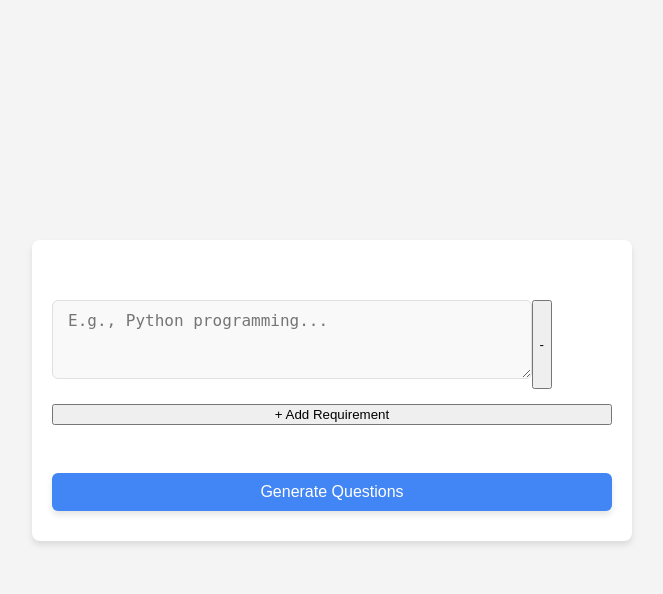
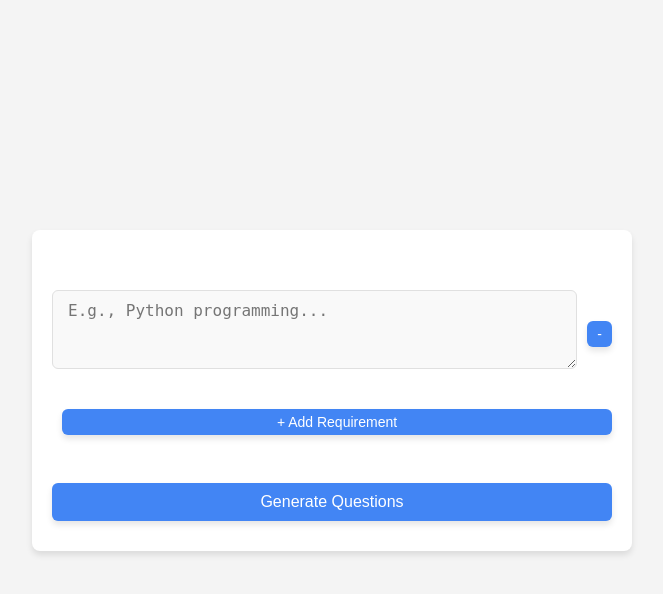
Before and after one commit to sirmews/something-interviewing, a Flask app: page / in a window 1280 px wide. Shown: the top 594 px of the page, without its empty margins (308-971 px from the left). Run offline with Flask 3, Linux system fonts and the light colour scheme.

Commit message:
prettier buttons

```diff
--- a/app/static/styles.css
+++ b/app/static/styles.css
@@ -96,7 +96,6 @@ div {
 	margin-top: 20px;
 	/* Adds some space between the form and the image */
 	width: 100%;
-	max-width: 500px;
 	display: flex;
 	justify-content: center;
 }
@@ -160,3 +159,66 @@ img {
 	box-shadow: 0 0 0 3px rgba(66, 133, 244, 0.5);
 	/* a lighter shade of your primary color for focus indication */
 }
+
+/* Styling for the + and - buttons */
+.addButton,
+.removeRequirement {
+	padding: 5px 10px;
+	/* Smaller than the main button */
+	font-size: 14px;
+	/* Slightly smaller font */
+	border: none;
+	border-radius: 6px;
+	cursor: pointer;
+	transition: background-color 0.3s ease, transform 0.2s ease;
+	background-color: var(--primary-color);
+	color: #ffffff;
+	box-shadow: var(--shadow-dark);
+	margin-left: 10px;
+	/* Space between textarea and button */
+}
+
+.addButton:hover,
+.removeRequirement:hover {
+	background-color: var(--primary-hover);
+	transform: translateY(-2px);
+	box-shadow: 0 6px 8px rgba(0, 0, 0, 0.1);
+}
+
+.addButton:active,
+.removeRequirement:active {
+	transform: translateY(0);
+}
+
+.addButton:disabled,
+.removeRequirement:disabled {
+	background-color: #aaa;
+	cursor: not-allowed;
+	box-shadow: none;
+}
+
+.addButton:focus,
+.removeRequirement:focus {
+	outline: none;
+	box-shadow: 0 0 0 3px rgba(66, 133, 244, 0.5);
+}
+
+/* Styling to vertically list the inputs and align items properly */
+.requirementsWrapper {
+	display: flex;
+	flex-direction: column;
+}
+
+.requirementBlock {
+	display: flex;
+	/* Flexbox for alignment */
+	align-items: center;
+	/* Vertically align items in the center */
+	margin-bottom: 15px;
+	/* Some space between each requirement block */
+}
+
+textarea[name="requirements[]"] {
+	flex-grow: 1;
+	/* Let the textarea take the available width */
+}
```
